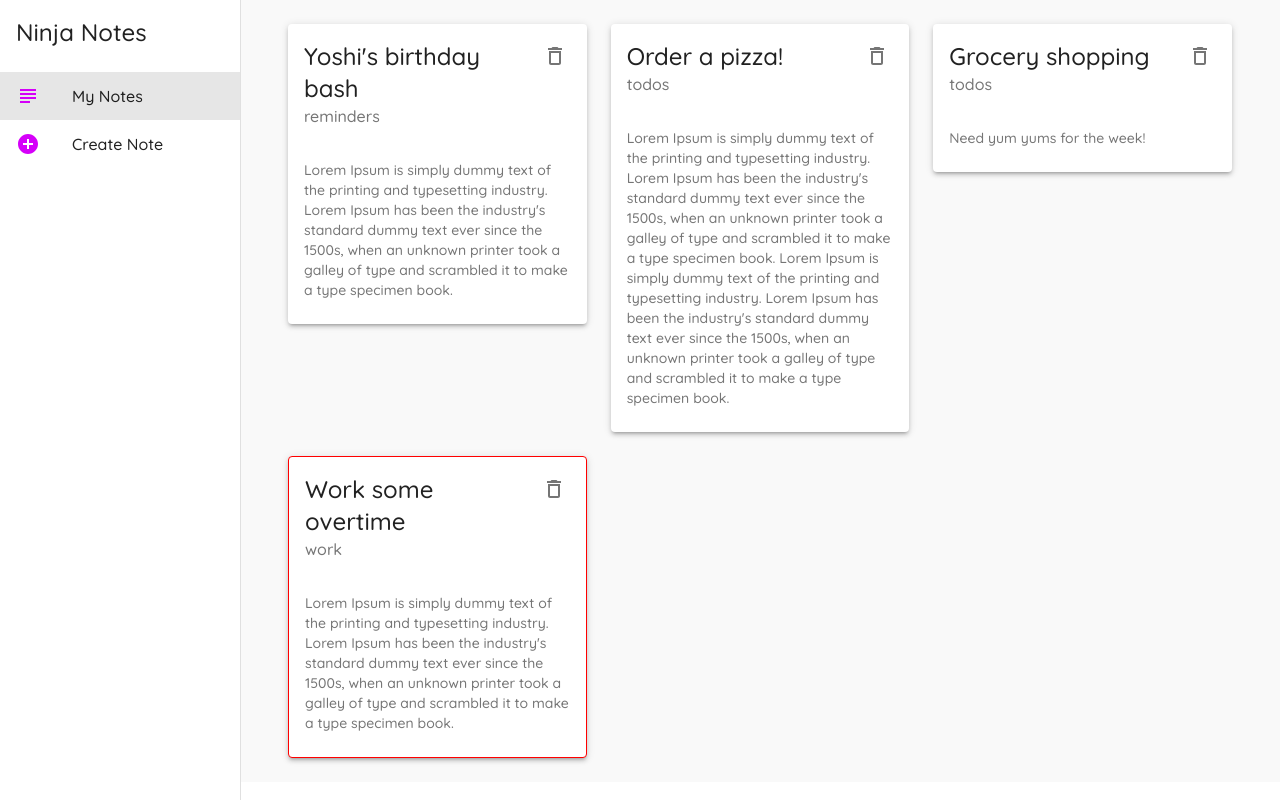
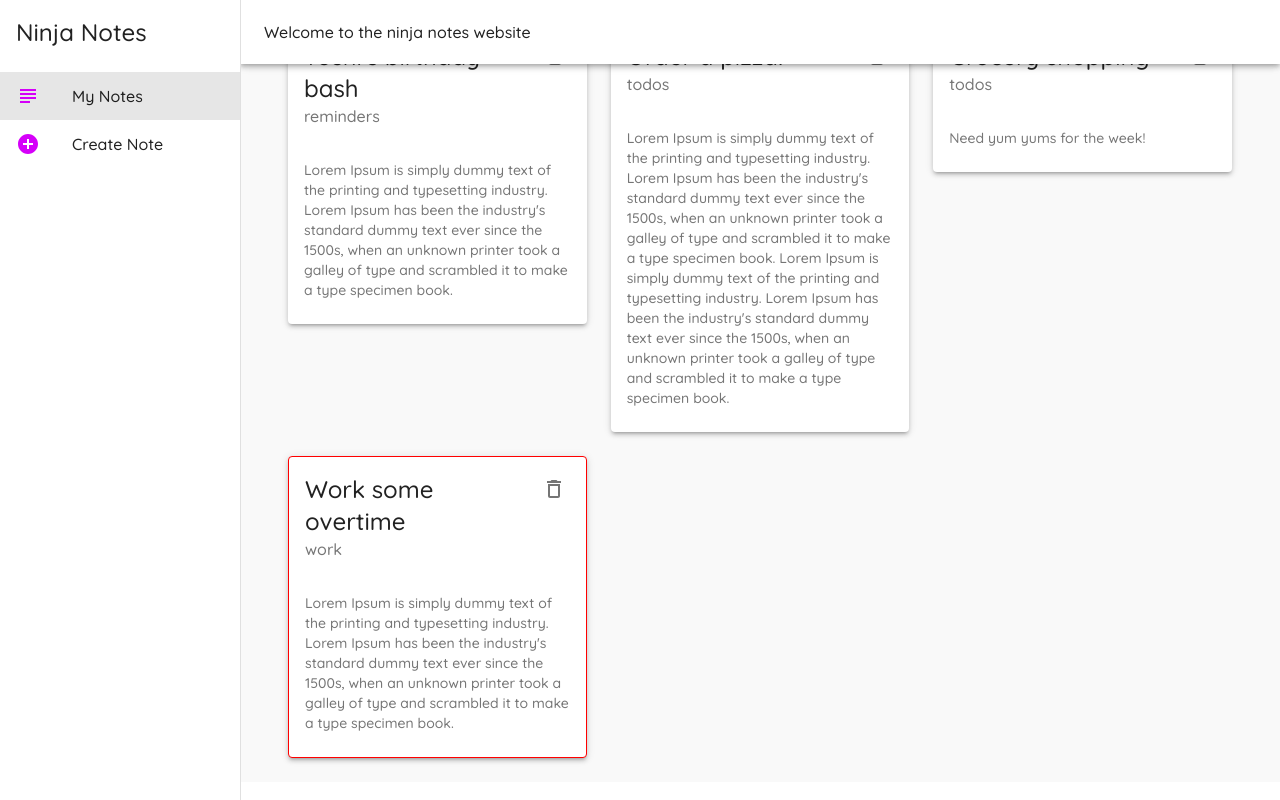
Before and after one commit to djwilkins/material-ui-tutorial, a React (Create React App) app: page / in a window 1280 px wide. Built offline with nearby package versions, Linux system fonts and the light colour scheme; data requests are answered from the project's data file.

Commit message:
App Bar - Add App Bar and fix styling (1)
See README.md updates and Layout.js diff

```diff
--- a/src/components/Layout.js
+++ b/src/components/Layout.js
@@ -7,6 +7,9 @@ import ListItemIcon from '@material-ui/core/ListItemIcon';
 import ListItemText from '@material-ui/core/ListItemText';
 import SubjectOutlined from '@material-ui/icons/SubjectOutlined';
 import AddCircleOutlined from '@material-ui/icons/AddCircleOutlined';
+import AppBar from '@material-ui/core/AppBar';
+import Toolbar from '@material-ui/core/Toolbar';
+
 
 // Create custom useStyles Hook from makeStyles
 // It will hold custom css classes
@@ -25,13 +28,17 @@ const useStyles = makeStyles((theme) => {
             width: drawerWidth
         },
         root: {
-            display: 'flex' // We're making this a flex row (default) so our Drawer/sidebar doesn't cover up our main page content below.
+            display: 'flex', // We're making this a flex row (default) so our Drawer/sidebar doesn't cover up our main page content below.
         },
         active: {
             background: '#e6e6e6' // Apply an active style to the Sidebar (Drawer) navigation link of the page we're currently already on.
         },
         title: {
             padding: theme.spacing(2)
+        },
+        appbar: {
+            background: '#ffffff',
+            width: `calc(100% - ${drawerWidth}px)` // subtracting the drawerWidth const value (applied in the drawer class above) from 100% of the pages width to get our appbar's width
         }
       }
 });
@@ -57,6 +64,15 @@ export default function Layout({ children }) {
     return (
         <div className={classes.root}>
             {/* app bar */}
+            <AppBar
+              className={classes.appbar}
+            >
+                <Toolbar>
+                    <Typography>
+                        Welcome to the ninja notes website
+                    </Typography>
+                </Toolbar>
+            </AppBar>
 
             {/* side drawer */}
             <Drawer
```
Also changed, not shown: 1 other file (tests, documents, lock files or other folders).
